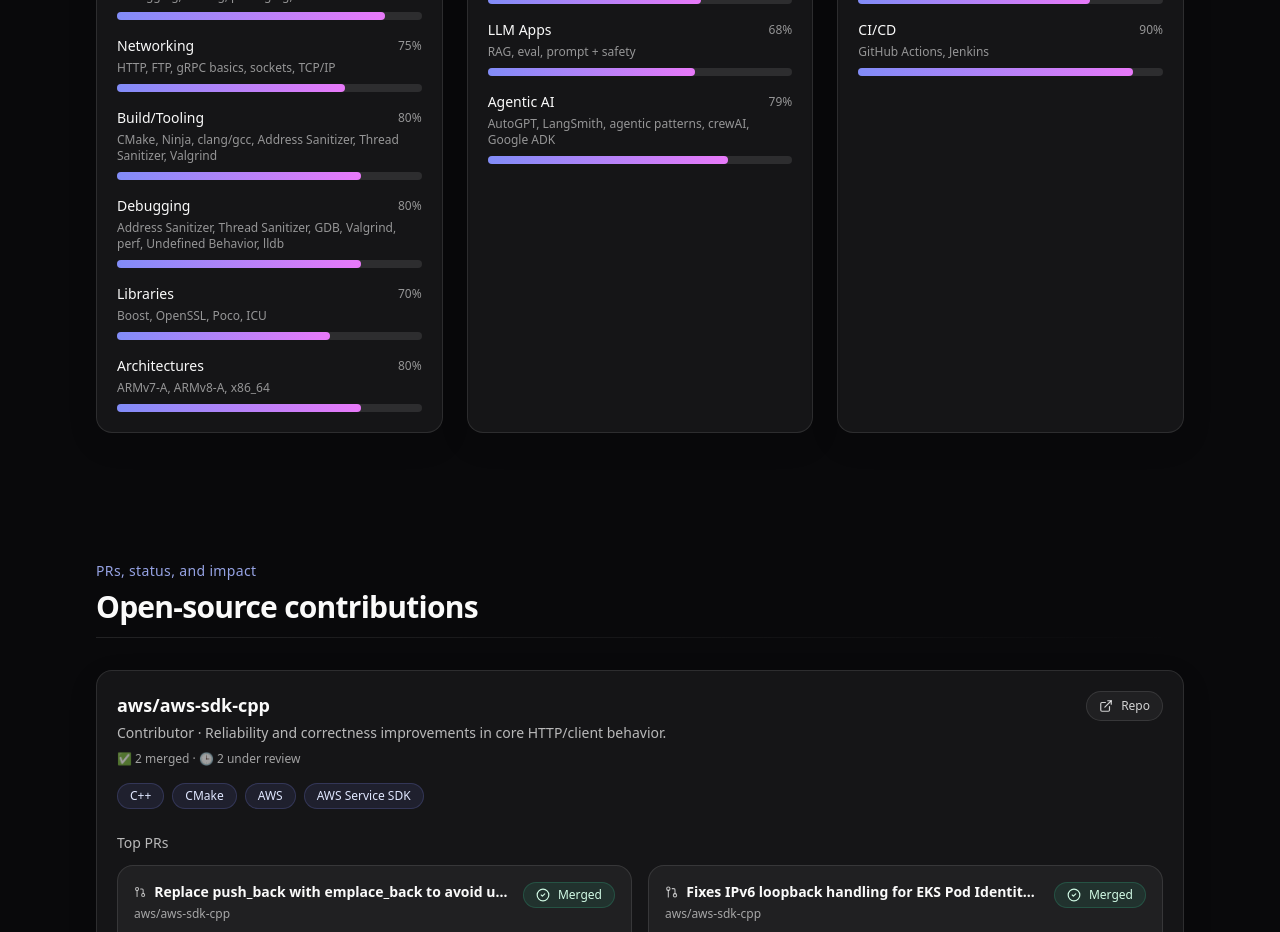
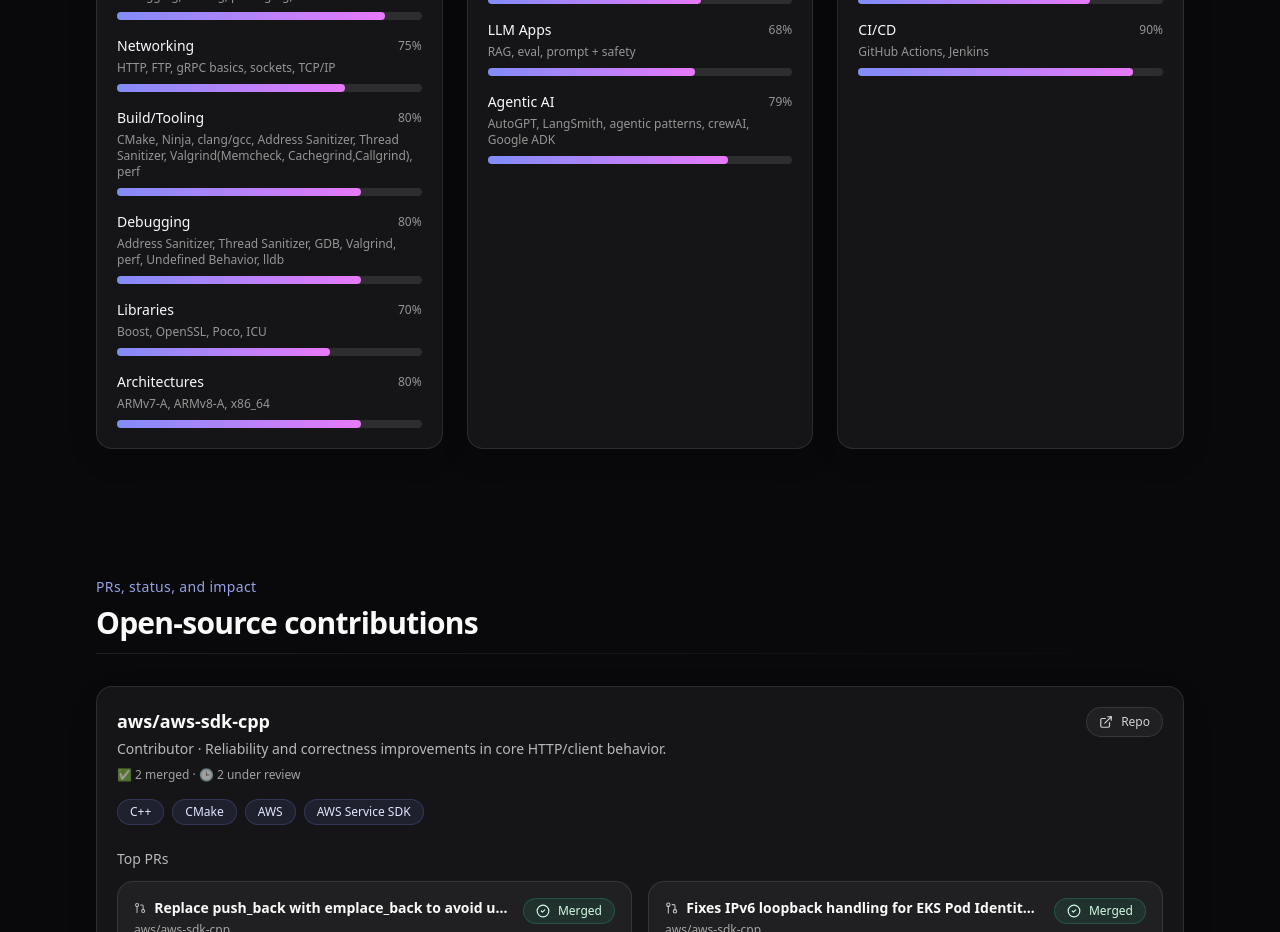
Before and after one commit to rajanyadav0307/rajan-portfolio, a React (Vite) app: page / in a window 1280 px wide. Shown: the part 1920-2852 px from the top of the page. Built offline with nearby package versions, Linux system fonts and the light colour scheme.

Commit message:
Valgrind Details

```diff
--- a/src/content/profile.ts
+++ b/src/content/profile.ts
@@ -115,7 +115,7 @@ export const profile: Profile = {
           { label: "C++ (17/20/23)", level: 90, note: "RAII, templates, perf, concurrency, Synchronization, STL, Memory Model & Object Layout"},
           { label: "Linux", level: 88, note: "debugging, tooling, packaging, Bash Shell" },
           { label: "Networking", level: 75, note: "HTTP, FTP, gRPC basics, sockets, TCP/IP " },
-          { label: "Build/Tooling", level: 80, note: "CMake, Ninja, clang/gcc, Address Sanitizer, Thread Sanitizer, Valgrind"},
+          { label: "Build/Tooling", level: 80, note: "CMake, Ninja, clang/gcc, Address Sanitizer, Thread Sanitizer, Valgrind(Memcheck, Cachegrind,Callgrind), perf" },
           { label: "Debugging", level: 80, note: "Address Sanitizer, Thread Sanitizer, GDB, Valgrind, perf, Undefined Behavior, lldb" },
           { label: "Libraries", level: 70, note: "Boost, OpenSSL, Poco, ICU" },
           { label: "Architectures", level: 80, note: "ARMv7-A, ARMv8-A, x86_64"}
```
